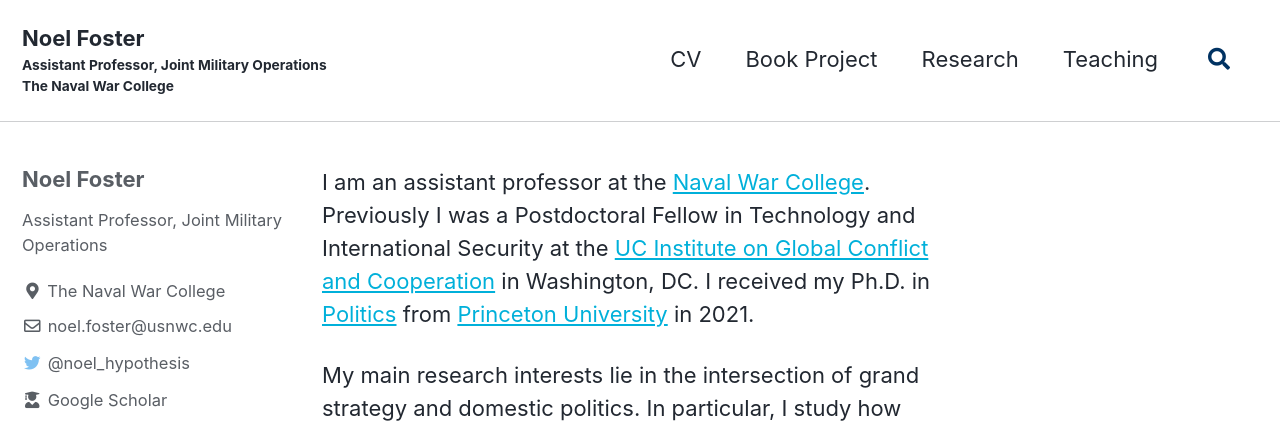
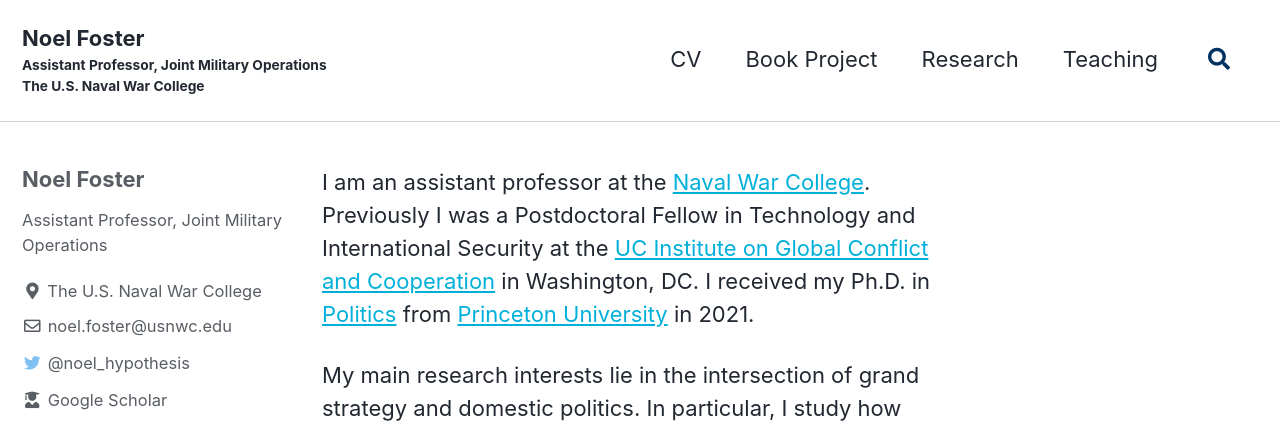
Before and after one commit to fosternt/fosternt.github.io, a Jekyll site: the page built from index.html, in a window 1280 px wide. Shown: the top 423 px of the page. Built offline with Jekyll 4.4.1, drawn with Linux system fonts in a browser that asks for light colours; cached includes are drawn as plain includes; the list of posts is cut into pages by our own code.

```diff
--- a/_config.yml
+++ b/_config.yml
@@ -18,9 +18,9 @@ minimal_mistakes_skin    : "berkeley" # "default", "air", "aqua", "contrast", "d
 locale                   : "en-US"
 title                    : "Noel Foster"
 title_separator          : "-"
-subtitle                 : "Assistant Professor, Joint Military Operations<br>The Naval War College" # site tagline that appears below site title in masthead
+subtitle                 : "Assistant Professor, Joint Military Operations<br>The U.S. Naval War College" # site tagline that appears below site title in masthead
 name                     : "Noel Foster"
-description              : "Assistant Professor, Joint Military Operations, The Naval War College"
+description              : "Assistant Professor, Joint Military Operations, The U.S. Naval War College"
 url                      : # the base hostname & protocol for your site e.g. "https://mmistakes.github.io"
 baseurl                  : # the subpath of your site, e.g. "/blog"
 repository               : # GitHub username/repo-name e.g. "mmistakes/minimal-mistakes"
@@ -104,7 +104,7 @@ author:
   name             : "Noel Foster"
   avatar           : # path of avatar image, e.g. "/assets/images/bio-photo.jpg"
   bio              : "Assistant Professor, Joint Military Operations"
-  location         : "The Naval War College"
+  location         : "The U.S. Naval War College"
   email            :
   links:
     - label: "noel.foster@usnwc.edu"
```
